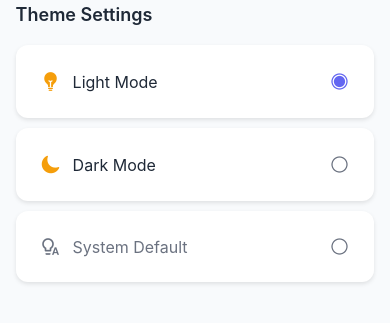
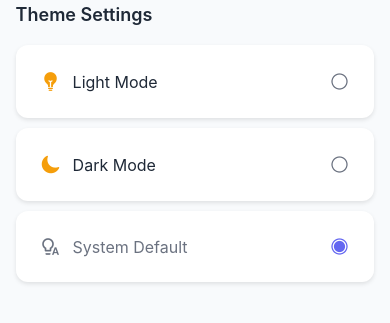
Before and after one commit to ArfatChowdhury/notes-app, a React Native app: screen /Setting in a window 390 px wide. Shown: the part 235-558 px from the top of the page. Built offline with nearby package versions, Linux system fonts and the light colour scheme.

Commit message:
fix theme

```diff
--- a/Screens/SettingScreen.jsx
+++ b/Screens/SettingScreen.jsx
@@ -3,10 +3,9 @@ import React, { useContext } from 'react'
 import { Ionicons, MaterialCommunityIcons } from '@expo/vector-icons'
 import { ThemeContext } from '../src/ThemeContext'
 import { darkTheme, lightTheme } from '../src/Colors'
-import { DarkTheme } from '@react-navigation/native'
 
 const SettingScreen = () => {
-    const { theme, setTheme, toggleTheme } = useContext(ThemeContext)
+    const { theme, setTheme, toggleTheme, mode, setSystemDefault, setMode } = useContext(ThemeContext)
     const colors = theme === 'dark' ? darkTheme : lightTheme
 
     return (
@@ -17,47 +16,44 @@ const SettingScreen = () => {
                 <View style={[styles.switchContainer, { backgroundColor: colors.card }]}>
                     <Text style={[styles.settingDescription, { color: colors.text }]}>Dark Mode</Text>
                     <Switch
-                        value={theme === 'dark'}
+                        value={theme === 'dark' && mode === 'user'}
                         onValueChange={toggleTheme}
                         trackColor={{ false: colors.border, true: colors.primary }}
                         thumbColor={theme === 'dark' ? colors.primary : colors.background}
+                        disabled={mode === 'system'}
                     />
                 </View>
             </View>
             <Text style={[styles.SettingTitle1, { color: colors.text }]}>Theme Settings</Text>
-            <TouchableOpacity onPress={toggleTheme}>
+            <TouchableOpacity onPress={() => { setTheme('light'); setMode('user'); }}>
                 <View style={[styles.themeContainer, { backgroundColor: colors.card }]}>
                     <View style={styles.themeItem}>
                         <Ionicons name="bulb" size={20} color={colors.secondary} />
                         <Text style={[styles.themeTitle, { color: colors.text }]}>Light Mode</Text>
                     </View>
-                    <TouchableOpacity onPress={toggleTheme}>
                     <Ionicons
                         style={styles.radioButton}
-                            name={theme === 'light' ? "radio-button-on" : "radio-button-off"}
+                        name={theme === 'light' && mode === 'user' ? "radio-button-on" : "radio-button-off"}
                         size={20}
-                            color={theme === 'light' ? colors.primary : colors.textSecondary}
+                        color={theme === 'light' && mode === 'user' ? colors.primary : colors.textSecondary}
                     />
-                    </TouchableOpacity>
                 </View>
             </TouchableOpacity>
-            <TouchableOpacity onPress={toggleTheme}>
-
+            <TouchableOpacity onPress={() => { setTheme('dark'); setMode('user'); }}>
                 <View style={[styles.themeContainer, { backgroundColor: colors.card }]}>
                     <View style={styles.themeItem}>
                         <Ionicons name="moon" size={20} color={colors.secondary} />
                         <Text style={[styles.themeTitle, { color: colors.text }]}>Dark Mode</Text>
                     </View>
-                    <TouchableOpacity onPress={toggleTheme}>
                     <Ionicons
                         style={styles.radioButton}
-                            name={theme === 'dark' ? "radio-button-on" : "radio-button-off"}
+                        name={theme === 'dark' && mode === 'user' ? "radio-button-on" : "radio-button-off"}
                         size={20}
-                            color={theme === 'dark' ? colors.primary : colors.textSecondary}
+                        color={theme === 'dark' && mode === 'user' ? colors.primary : colors.textSecondary}
                     />
-                    </TouchableOpacity>
                 </View>
             </TouchableOpacity>
+            <TouchableOpacity onPress={setSystemDefault}>
                 <View style={[styles.themeContainer, { backgroundColor: colors.card }]}>
                     <View style={styles.themeItem}>
                         <MaterialCommunityIcons name="lightbulb-auto-outline" size={20} color={colors.textSecondary} />
@@ -65,11 +61,12 @@ const SettingScreen = () => {
                     </View>
                     <Ionicons
                         style={styles.radioButton}
-                    name="radio-button-off"
+                        name={mode === 'system' ? "radio-button-on" : "radio-button-off"}
                         size={20}
-                    color={colors.textSecondary}
+                        color={mode === 'system' ? colors.primary : colors.textSecondary}
                     />
                 </View>
+            </TouchableOpacity>
         </View>
     )
 }
--- a/app.json
+++ b/app.json
@@ -5,7 +5,7 @@
     "version": "1.0.0",
     "orientation": "portrait",
     "icon": "./assets/icon.png",
-    "userInterfaceStyle": "light",
+    "userInterfaceStyle": "automatic",
     "newArchEnabled": true,
     "splash": {
       "image": "./assets/splash-icon.png",
@@ -15,6 +15,7 @@
     "ios": {
       "supportsTablet": true,
       "bundleIdentifier": "com.anonymous.NotesApp",
+      "userInterfaceStyle": "automatic",
       "infoPlist": {
         "ITSAppUsesNonExemptEncryption": false
       }
@@ -26,7 +27,8 @@
       },
       "edgeToEdgeEnabled": true,
       "softwareKeyboardLayoutMode": "resize",
-      "package": "com.anonymous.NotesApp"
+      "package": "com.anonymous.NotesApp",
+      "userInterfaceStyle": "automatic"
     },
     "web": {
       "favicon": "./assets/favicon.png"
--- a/src/ThemeContext.jsx
+++ b/src/ThemeContext.jsx
@@ -7,30 +7,48 @@ export const ThemeContext = createContext();
 export const ThemeProvider = ({ children }) => {
     const systemTheme = useColorScheme();
     const [theme, setTheme] = useState(systemTheme || 'light');
+    const [mode, setMode] = useState('system');
 
-    // Load theme from AsyncStorage on mount
+    // Load theme and mode from AsyncStorage only once on mount
     useEffect(() => {
         const loadTheme = async () => {
             const savedTheme = await AsyncStorage.getItem('userTheme');
-            if (savedTheme) {
+            const savedMode = await AsyncStorage.getItem('themeMode');
+            if (savedMode === 'user' && savedTheme) {
                 setTheme(savedTheme);
+                setMode('user');
             } else {
+                setMode('system');
                 setTheme(systemTheme || 'light');
             }
         };
         loadTheme();
-    }, [systemTheme]);
+    }, []);
+console.log(systemTheme, mode)
 
-    // Save theme to AsyncStorage whenever it changes
     useEffect(() => {
         AsyncStorage.setItem('userTheme', theme);
-    }, [theme]);
+        AsyncStorage.setItem('themeMode', mode);
+    }, [theme, mode]);
+
+
+    useEffect(() => {
+        if (mode === 'system') {
+            setTheme(systemTheme || 'light');
+        }
+    }, [systemTheme, mode]);
 
     const toggleTheme = () => {
+        setMode('user');
         setTheme(prevTheme => prevTheme === 'light' ? 'dark' : 'light');
     };
 
-    const value = { theme, setTheme, toggleTheme };
+    const setSystemDefault = () => {
+        setMode('system');
+        setTheme(systemTheme || 'light');
+    };
+
+    const value = { theme, setTheme, toggleTheme, mode, setSystemDefault , setMode};
 
     return (
         <ThemeContext.Provider value={value}>
```
Lines whose indentation alone changed are shown as unchanged.
